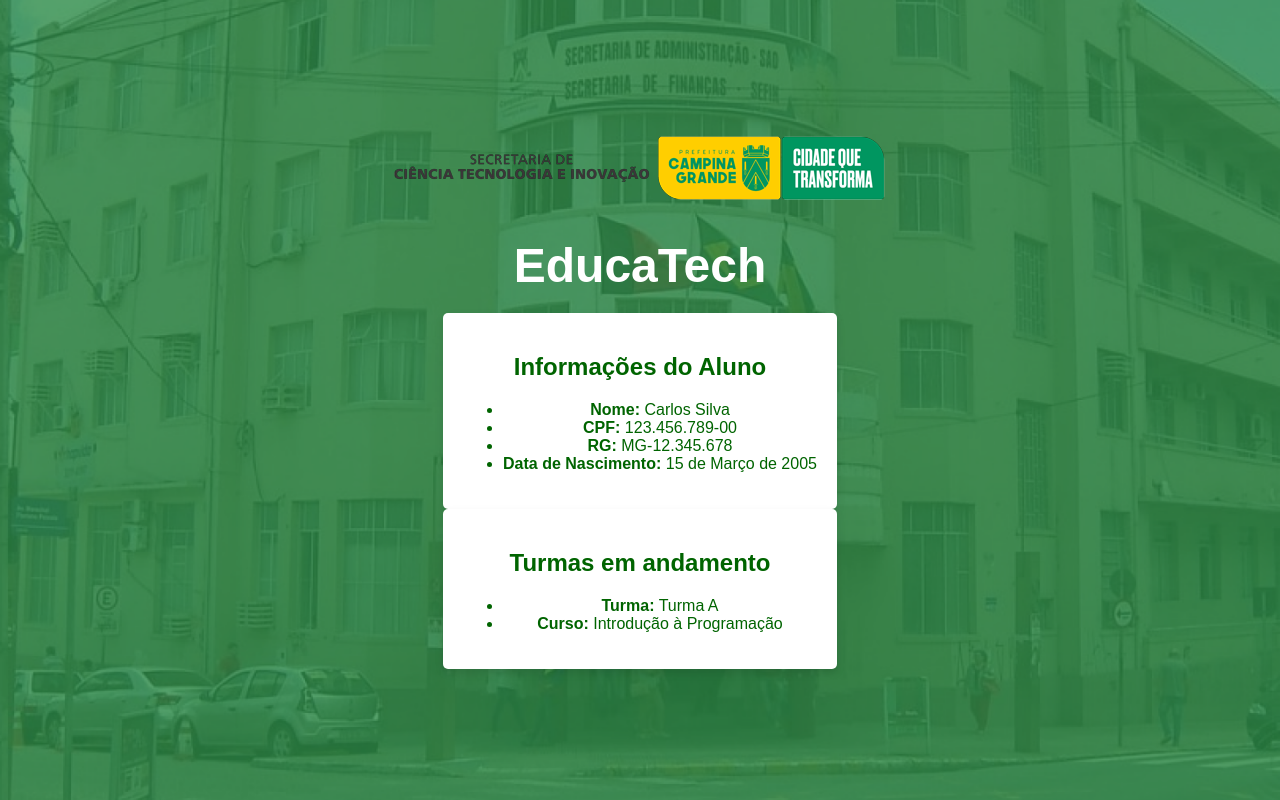
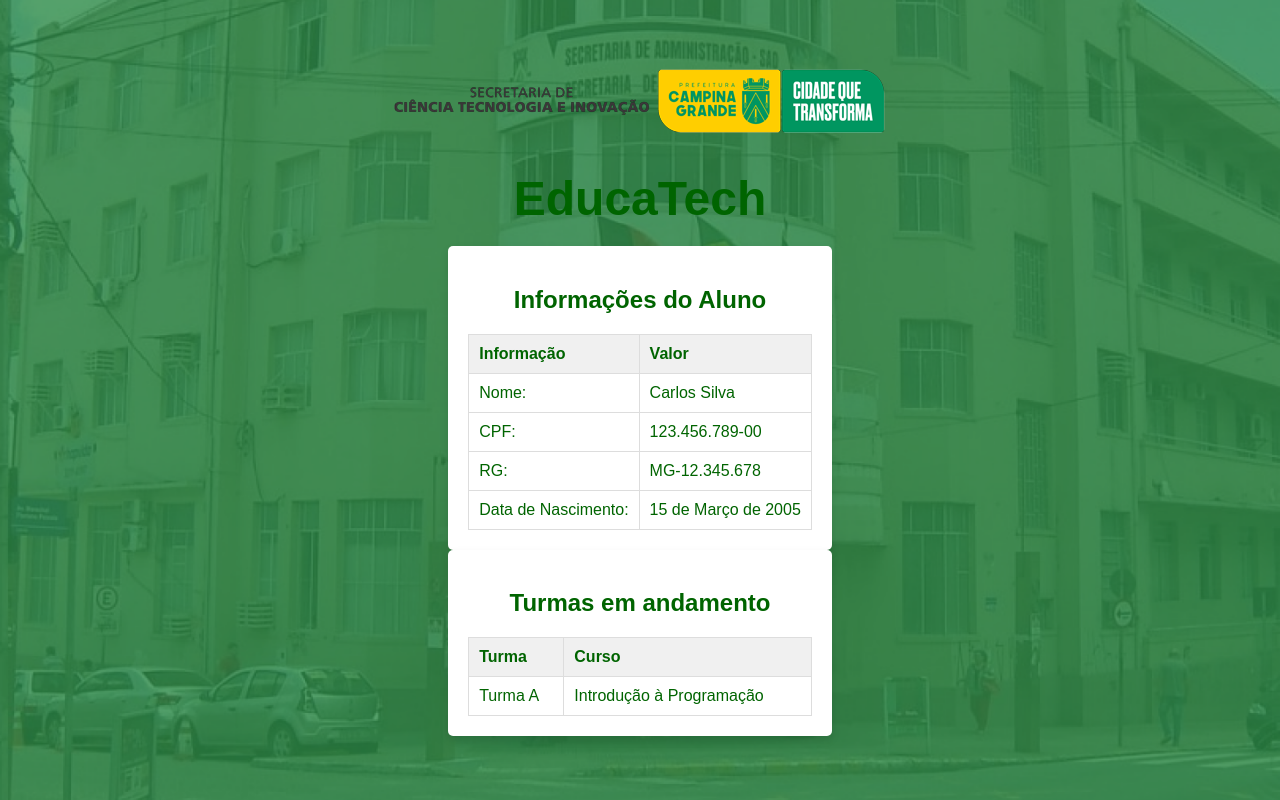
Before and after one commit to michelesm/educaTech, a Django app: page /aluno/1/ in a window 1280 px wide. Run offline with Django 5.2, Linux system fonts and the light colour scheme; data comes from the database, SQL or seed files in the repository.

Commit message:
bonito e funcionando

```diff
--- a/templates/aluno/aluno_detail.html
+++ b/templates/aluno/aluno_detail.html
@@ -8,22 +8,44 @@
       <div class="col-md-3">
         <div class="card">
           <h2>Informações do Aluno</h2>
-          <ul>
-            <li><strong>Nome:</strong> {{ aluno.nome_completo }}</li>
-            <li><strong>CPF:</strong> {{ aluno.cpf }}</li>
-            <li><strong>RG:</strong> {{ aluno.rg }}</li>
-            <li><strong>Data de Nascimento:</strong> {{ aluno.data_nascimento }}</li>
-          </ul>
+          <table border="1" cellpadding="5" cellspacing="0">
+            <tr>
+              <th>Informação</th>
+              <th>Valor</th>
+            </tr>
+            <tr>
+              <td>Nome:</td>
+              <td>{{ aluno.nome_completo }}</td>
+            </tr>
+            <tr>
+              <td>CPF:</td>
+              <td>{{ aluno.cpf }}</td>
+            </tr>
+            <tr>
+              <td>RG:</td>
+              <td>{{ aluno.rg }}</td>
+            </tr>
+            <tr>
+              <td>Data de Nascimento:</td>
+              <td>{{ aluno.data_nascimento }}</td>
+            </tr>
+          </table>
         </div>
       </div>
       <div class="col-md-9">
         <div class="card">
           <h2>Turmas em andamento</h2>
           {% if aluno.matricula_set.exists %}
-            <ul>
-              <li><strong>Turma:</strong> {{ aluno.matricula_set.first.turma.turma_nome }}</li>
-              <li><strong>Curso:</strong> {{ aluno.matricula_set.first.turma.curso.nome_curso }}</li>
-            </ul>
+            <table border="1" cellpadding="5" cellspacing="0">
+              <tr>
+                <th>Turma</th>
+                <th>Curso</th>
+              </tr>
+              <tr>
+                <td>{{ aluno.matricula_set.first.turma.turma_nome }}</td>
+                <td>{{ aluno.matricula_set.first.turma.curso.nome_curso }}</td>
+              </tr>
+            </table>
           {% else %}
             <p>Nenhum registro de matrícula encontrado.</p>
           {% endif %}
--- a/templates/base.html
+++ b/templates/base.html
@@ -5,6 +5,7 @@
     <meta name="viewport" content="width=device-width, initial-scale=1.0">
     <title>Secretaria de Ciência, Tecnologia e Inovação</title>
     <style>
+
       body {
             font-family: Arial, sans-serif;
             background-color: rgba(76, 175, 80, 0.8); /* Cor em rgba com transparência */
@@ -27,7 +28,7 @@
         h1 {
             font-size: 3rem;
             margin-bottom: 20px;
-            color: white;
+            color: darkgreen;
         }
 
         .content {
@@ -65,6 +66,20 @@
             text-decoration: none;
             text-align: center;
         }
+        table {
+          border-collapse: collapse;
+          width: 100%;
+        }
+
+        th, td {
+          border: 1px solid #ddd;
+          padding: 10px;
+          text-align: left;
+        }
+
+        th {
+          background-color: #f0f0f0;
+        }
     </style>
 </head>
 <body>
```
Also changed, not shown: templates/aluno/aluno_list.html (+15 -9 lines).
